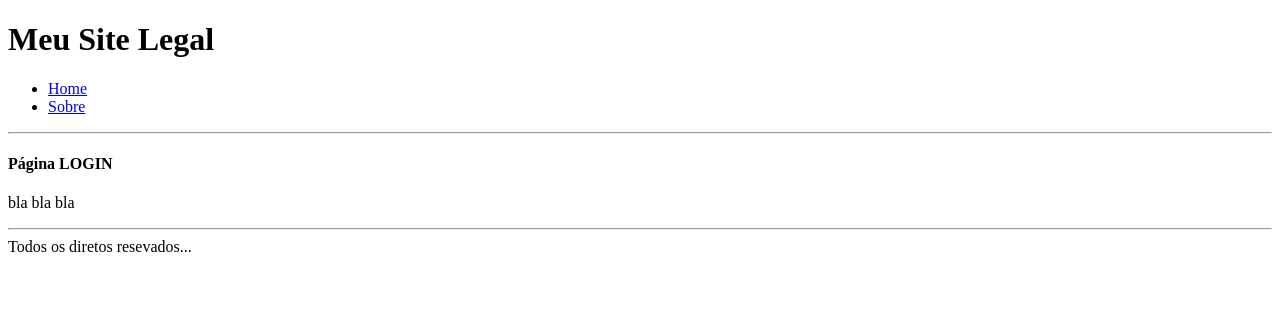
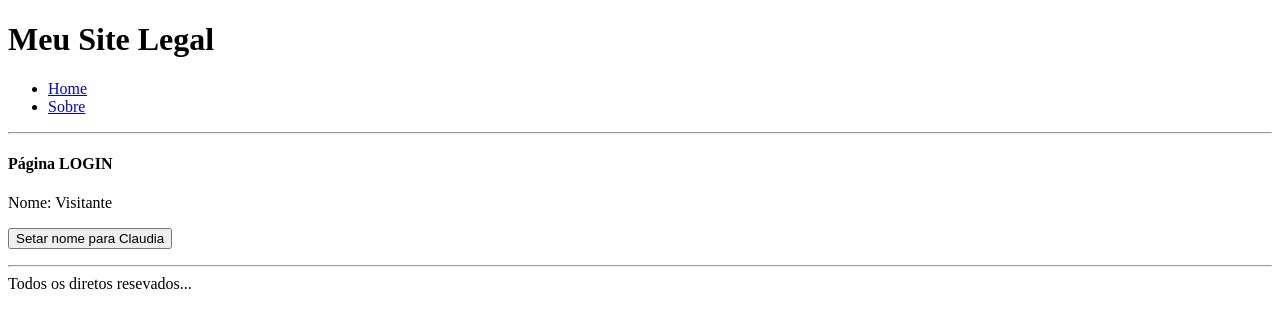
Before and after one commit to nathaliaveneziano/b7web, a React (Create React App) app in the folder reactjs/react-102/: page /login in a window 1280 px wide. Shown: the top 328 px of the page. Built offline with nearby package versions, Linux system fonts and the light colour scheme.

Commit message:
ReactJS - Redux: Em várias telas

```diff
--- a/reactjs/react-102/src/pages/Login.js
+++ b/reactjs/react-102/src/pages/Login.js
@@ -1,12 +1,33 @@
 import React from 'react';
+import { connect } from 'react-redux';
 
-function Login() {
+function Login(props) {
+	const handleClaudia = () => {
+		props.setName('Claudia');
+	};
+
 	return (
 		<div>
 			<h4>Página LOGIN</h4>
-			<p>bla bla bla</p>
+
+			<p>Nome: {props.name}</p>
+
+			<p>
+				<button type="button" onClick={handleClaudia}>
+					Setar nome para Claudia
+				</button>
+			</p>
 		</div>
 	);
 }
 
-export default Login;
+const mapStateToProps = (state) => ({
+	name: state.usuario.name,
+});
+
+const mapDispatchToProps = (dispatch) => ({
+	setName: (newName) =>
+		dispatch({ type: 'SET_NAME', payload: { name: newName } }),
+});
+
+export default connect(mapStateToProps, mapDispatchToProps)(Login);
```
